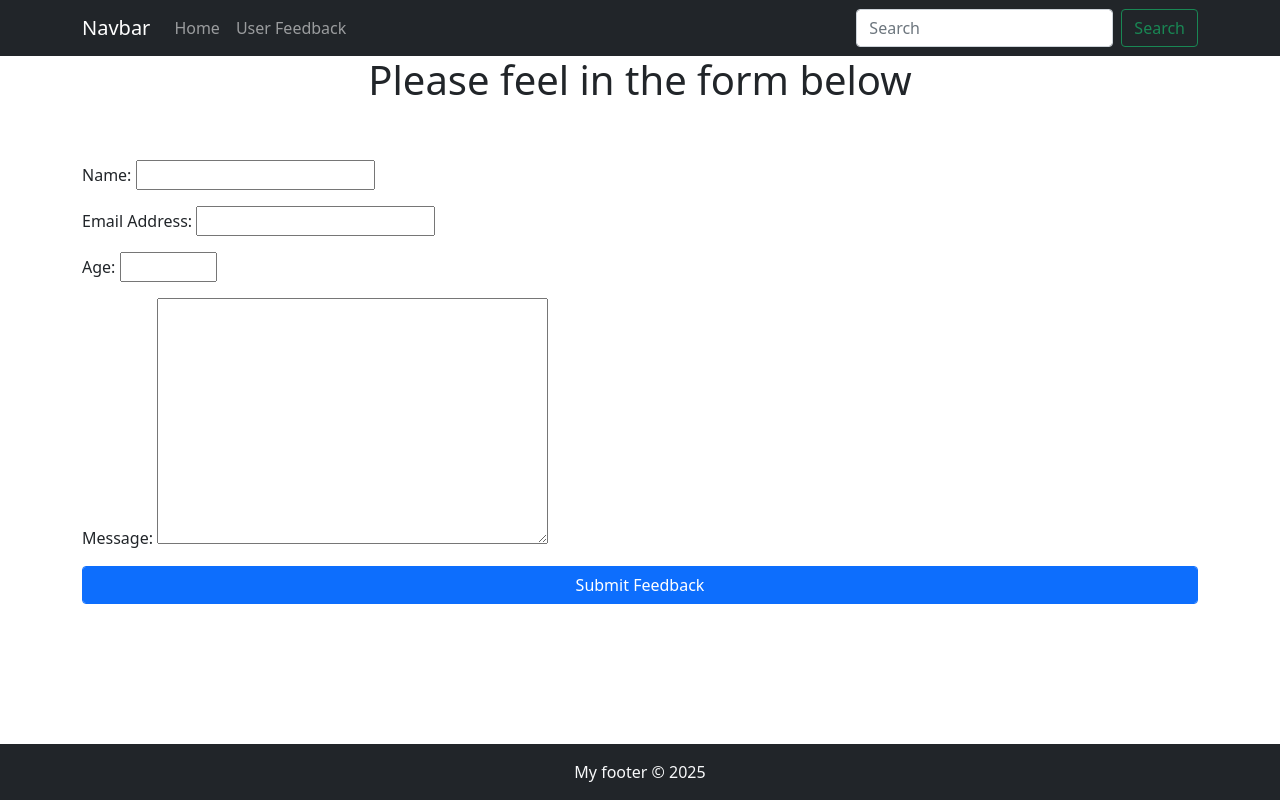
After one commit to tumbry10/myproject, a Django app: page /user_feedback in a window 1280 px wide. The commit adds this page. Run offline with Django 5.2, Linux system fonts and the light colour scheme; some libraries are stand-ins or nearby versions.

Commit message:
Handling Django forms & User Inputs
Hndle user inpus using django builts in form, inheriting from the forms.Form
Handle errors.
Customise validtaion for form fields

```diff
--- a/main/admin.py
+++ b/main/admin.py
@@ -1,5 +1,6 @@
 from django.contrib import admin
-from .models import Book
+from .models import Book, Feedback
 
 # Register your models here.
 admin.site.register(Book)
+admin.site.register(Feedback)
--- /dev/null
+++ b/main/forms.py
@@ -0,0 +1,36 @@
+from django import forms
+
+class UserFeedbackForm(forms.Form):
+    name = forms.CharField(label='Name', max_length=100)
+    email = forms.EmailField(label='Email Address')
+    age = forms.IntegerField(label='Age', min_value=18, max_value=100)
+    message = forms.CharField(label='Message', widget=forms.Textarea)
+
+    #email custom validation to only accept @gmail.com emails only
+    def clean_email(self):
+        email = self.cleaned_data.get('email')
+        if not email.endswith('@gmail.com'):
+            raise forms.ValidationError('Email must be from the domain @gmail.com')
+        return email
+
+    #multiple form fields validation (age & message fields)
+    def clean(self):
+        cleaned_data = super().clean()
+        email = cleaned_data.get('email')
+        if email:
+            domain = email.split('@')[-1]
+            if domain != 'gmail.com':
+                #raise forms.ValidationError('Email must be an @gmail.com address.')
+                self.add_error('email', 'Email must be an @gmail.com address.')
+
+        message = cleaned_data.get('message')
+        if message and len(message)<10: #check if message is entered, and if its length is >10
+            #raise forms.ValidationError('Message must be at least 10 characters!')
+            self.add_error('message', 'Message must be at least 10 characters')
+
+        age = cleaned_data.get('age')
+        if age is not None and (age<18 or age>100): #chacks if age is entered, and if its in the range 18-100
+            #raise forms.ValidationError('Age must be in the range 18 - 100 only')
+            self.add_error('age', 'Age must be in the range 18-100')
+
+        return cleaned_data
--- a/main/urls.py
+++ b/main/urls.py
@@ -4,4 +4,5 @@ from . import views
 urlpatterns = [
     path('', views.index, name='index'),
     path('book_details/<int:id>/', views.book_details, name='book_details'),
+    path('user_feedback', views.user_feedback, name='user_feedback'),
 ]
--- a/main/views.py
+++ b/main/views.py
@@ -1,5 +1,7 @@
-from django.shortcuts import render
-from .models import Book
+from django.shortcuts import render, redirect
+from django.contrib import messages
+from .models import Book, Feedback
+from .forms import UserFeedbackForm
 
 # Create your views here.
 def index(request):
@@ -17,3 +19,25 @@ def book_details(request, id):
         'book':book,
     }
     return render(request, 'main/book_details.html', context)
+
+def user_feedback(request):
+    if request.method == 'POST':
+        form = UserFeedbackForm(request.POST)
+        if form.is_valid():
+            feedback = Feedback(
+                name = form.cleaned_data['name'],
+                email = form.cleaned_data['email'],
+                age = form.cleaned_data['age'],
+                message = form.cleaned_data['message']
+            )
+            feedback.save()
+            messages.success(request, 'Thank You for your feedback')
+            return redirect('index')
+        else:
+            messages.error(request, 'Please correct the errors!')
+    else:
+        form = UserFeedbackForm()
+    context = {
+        'form':form
+    }
+    return render(request, 'main/feedback_form.html', context)
--- /dev/null
+++ b/templates/main/feedback_form.html
@@ -0,0 +1,77 @@
+{% extends 'main/base.html' %}
+
+{% block title %}
+    User Feedback
+{% endblock title %}
+
+{% block content %}
+    <div class="text-center">
+        <h1>Please feel in the form below</h1>
+    </div>
+
+    <!-- Feedback Form Container -->
+    <div class="container mt-5">
+        <!-- Django Messages -->
+        {% if messages %}
+            {% for message in messages %}
+                <div class="alert alert-{{ message.tags }} alert-dismissible fade show" role="alert">
+                    {{ message }}
+                    <button type="button" class="btn-close" data-bs-dismiss="alert" aria-label="Close"></button>
+                </div>
+            {% endfor %}
+        {% endif %}
+
+        <!-- Feedback Form -->
+        <form method="post">
+            {% csrf_token %}
+            <div class="mb-3">
+                {{ form.name.label_tag }}
+                {{ form.name }}
+                {% for error in form.name.errors %}
+                    <div class="text-danger">{{ error }}</div>
+                {% endfor %}
+            </div>
+            <div class="mb-3">
+                {{ form.email.label_tag }}
+                {{ form.email }}
+                {% for error in form.email.errors %}
+                    <div class="text-danger">{{ error }}</div>
+                {% endfor %}
+            </div>
+            <div class="mb-3">
+                {{ form.age.label_tag }}
+                {{ form.age }}
+                {% for error in form.age.errors %}
+                    <div class="text-danger">{{ error }}</div>
+                {% endfor %}
+            </div>
+            <div class="mb-3">
+                {{ form.message.label_tag }}
+                {{ form.message }}
+                {% for error in form.message.errors %}
+                    <div class="text-danger">{{ error }}</div>
+                {% endfor %}
+            </div>
+            <div class="mb-3">
+                <button type="submit" class="form-control btn btn-primary">Submit Feedback</button>
+            </div>
+        </form>
+
+        <!--form action="" method="POST">
+            {% csrf_token %}
+            {{ form.as_p }}
+            {% if form.errors %}
+                <div class="errors">
+                    {% for field in form %}
+                        {% for error in field.errors %}
+                            <p>{{ error }}</p>
+                        {% endfor %}
+                    {% endfor %}
+                </div>
+            {% endif %}
+            <button class="btn btn-primary form-control" type="submit"></button>
+        </form-->
+    </div>
+
+
+{% endblock content %}
--- a/templates/main/navbar.html
+++ b/templates/main/navbar.html
@@ -7,26 +7,13 @@
       <div class="collapse navbar-collapse" id="navbarSupportedContent">
         <ul class="navbar-nav me-auto mb-2 mb-lg-0">
           <li class="nav-item">
-            <a class="nav-link active" aria-current="page" href="#">Home</a>
+            <a class="nav-link" aria-current="page" href="#">Home</a>
           </li>
           <li class="nav-item">
-            <a class="nav-link" href="#">Link</a>
-          </li>
-          <li class="nav-item dropdown">
-            <a class="nav-link dropdown-toggle" href="#" id="navbarDropdown" role="button" data-bs-toggle="dropdown" aria-expanded="false">
-              Dropdown
-            </a>
-            <ul class="dropdown-menu" aria-labelledby="navbarDropdown">
-              <li><a class="dropdown-item" href="#">Action</a></li>
-              <li><a class="dropdown-item" href="#">Another action</a></li>
-              <li><hr class="dropdown-divider"></li>
-              <li><a class="dropdown-item" href="#">Something else here</a></li>
-            </ul>
-          </li>
-          <li class="nav-item">
-            <a class="nav-link disabled" href="#" tabindex="-1" aria-disabled="true">Disabled</a>
+            <a class="nav-link" href="{% url 'user_feedback' %}">User Feedback</a>
           </li>
         </ul>
+
         <form class="d-flex">
           <input class="form-control me-2" type="search" placeholder="Search" aria-label="Search">
           <button class="btn btn-outline-success" type="submit">Search</button>
```
Also changed, not shown: main/models.py (+12 -0 lines), templates/main/index.html (+10 -0 lines), README.md, db.sqlite3, main/migrations/0002_feedback.py (added).
